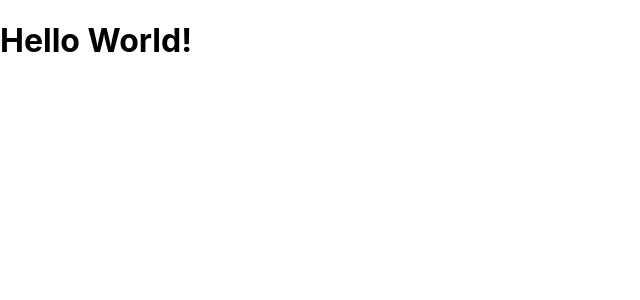
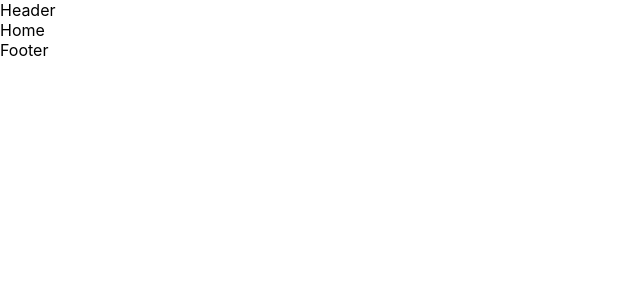
Before and after one commit to Lameck1/ecom-app, a React (Create React App) app: page / in a window 1280 px wide. Shown: the top 300 px of the page, without its empty margins (0-640 px from the left). Built offline with nearby package versions, Linux system fonts and the light colour scheme.

Commit message:
Implement initial routing logic

```diff
--- a/src/App.js
+++ b/src/App.js
@@ -1,9 +1,21 @@
 import React from 'react';
+import { BrowserRouter, Routes, Route } from 'react-router-dom';
 import './App.css';
+import Footer from './components/footer/Footer';
+import Header from './components/header/Header';
+import Contact from './pages/contact/Contact';
+import Home from './pages/home/Home';
 
 function App() {
   return (
-    <h1>Hello World!</h1>
+    <BrowserRouter>
+      <Header />
+      <Routes>
+        <Route path="/" element={<Home />} />
+        <Route path="contact" element={<Contact />} />
+      </Routes>
+      <Footer />
+    </BrowserRouter>
   );
 }
 
```
